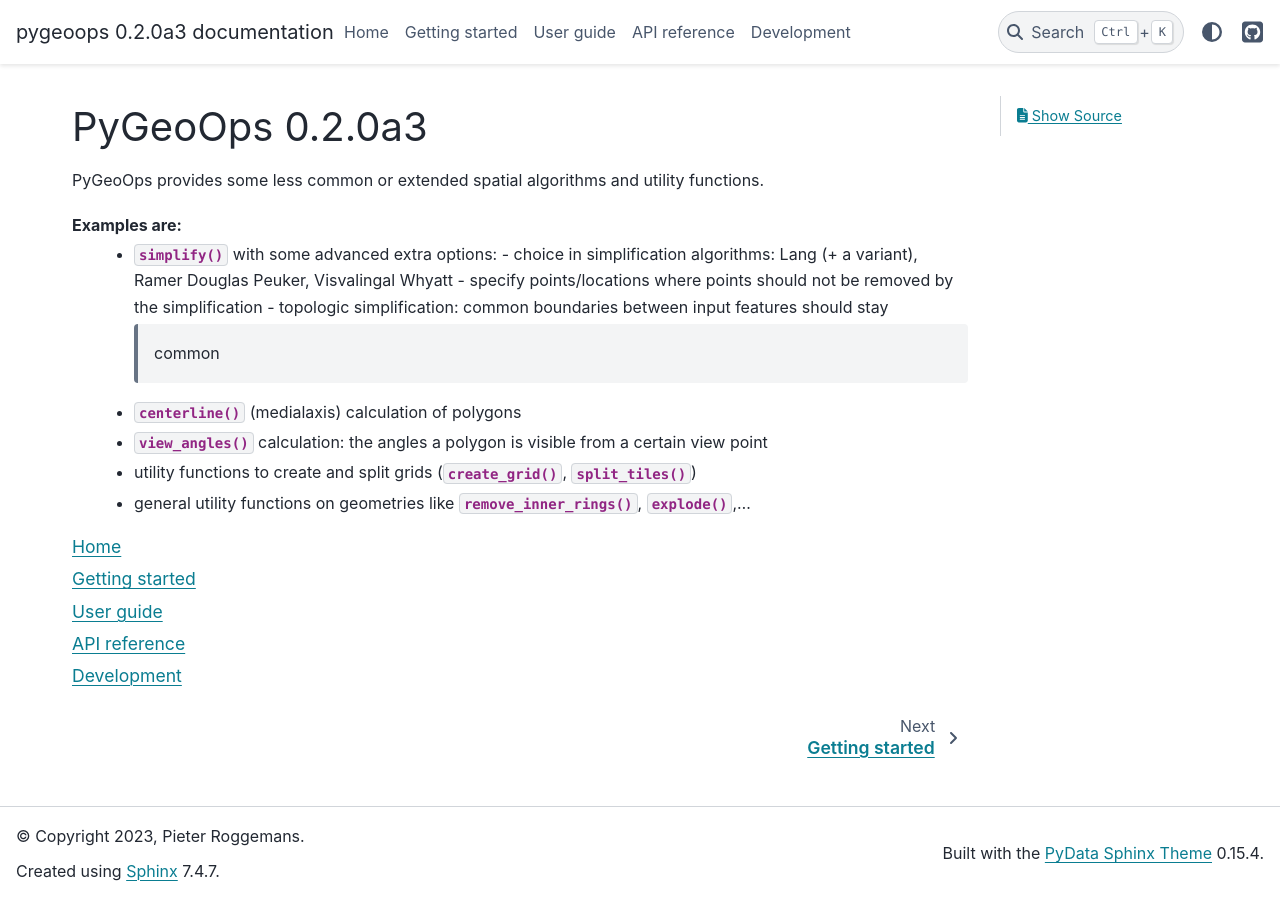
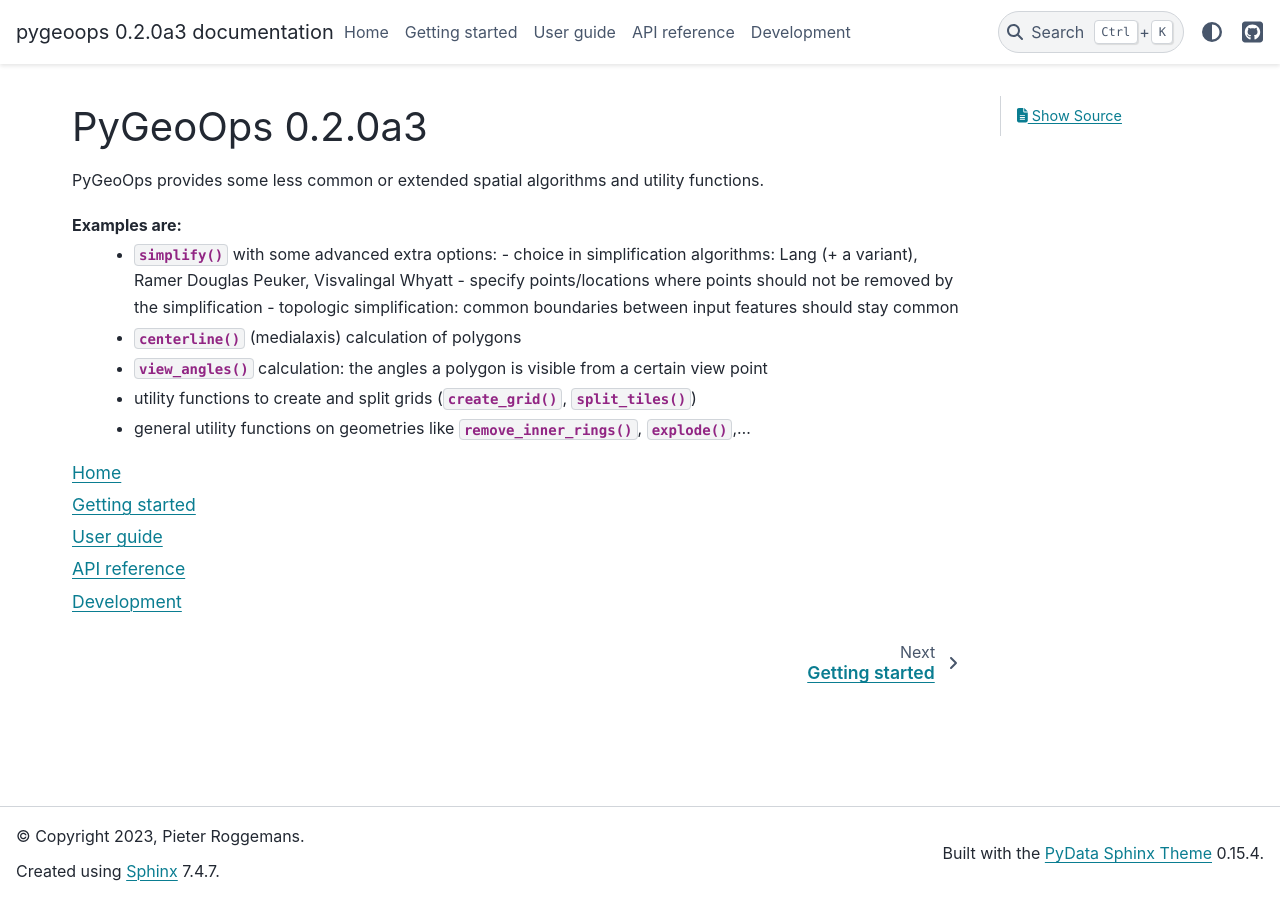
Before and after one commit to pygeoops/pygeoops, a Sphinx documentation site: the page built from docs/index.rst, in a window 1280 px wide. Built offline with Sphinx 7.4.7 and the PyData theme 0.15.4, drawn with Linux system fonts in a browser that asks for light colours; part of the change alters nothing that is shown.

```diff
--- a/docs/index.rst
+++ b/docs/index.rst
@@ -2,6 +2,8 @@
    sphinx-quickstart on Thu Nov  5 20:17:22 2020.
    You can adapt this file completely to your liking, but it should at least
    contain the root `toctree` directive.
+
+.. currentmodule:: pygeoops
 
 PyGeoOps |version|
 ====================
@@ -12,8 +14,7 @@ Examples are:
   - :meth:`~simplify` with some advanced extra options:
     - choice in simplification algorithms: Lang (+ a variant), Ramer Douglas Peuker, Visvalingal Whyatt
     - specify points/locations where points should not be removed by the simplification
-    - topologic simplification: common boundaries between input features should stay
-      common
+    - topologic simplification: common boundaries between input features should stay common
   - :meth:`~centerline` (medialaxis) calculation of polygons
   - :meth:`~view_angles` calculation: the angles a polygon is visible from a certain
     view point
```
